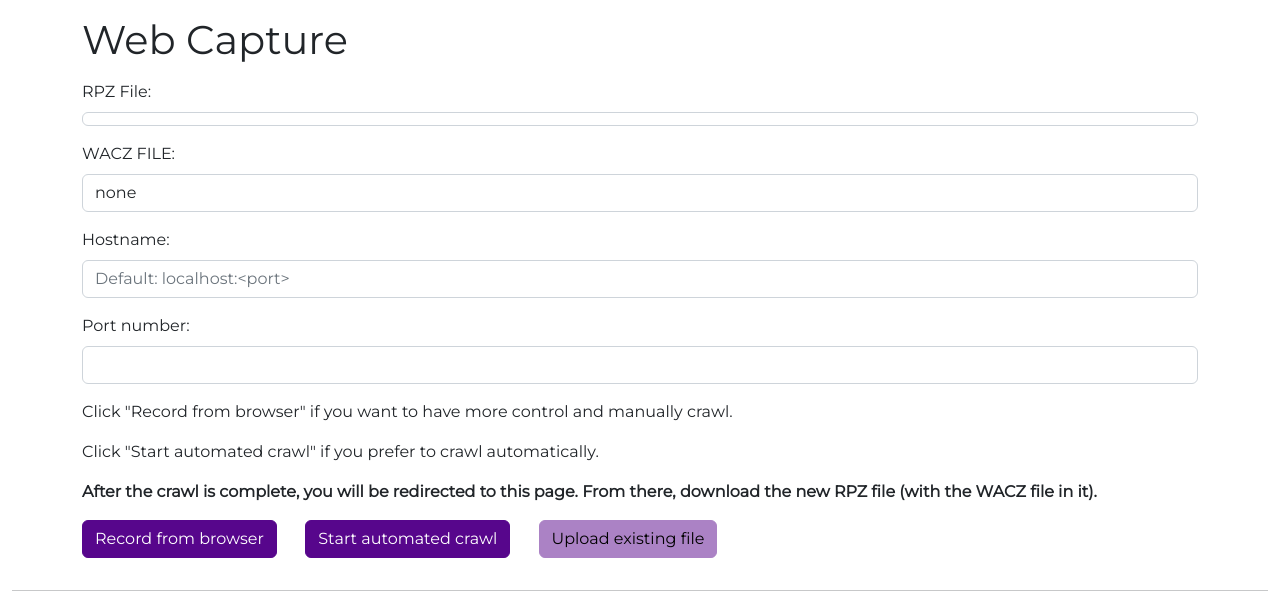
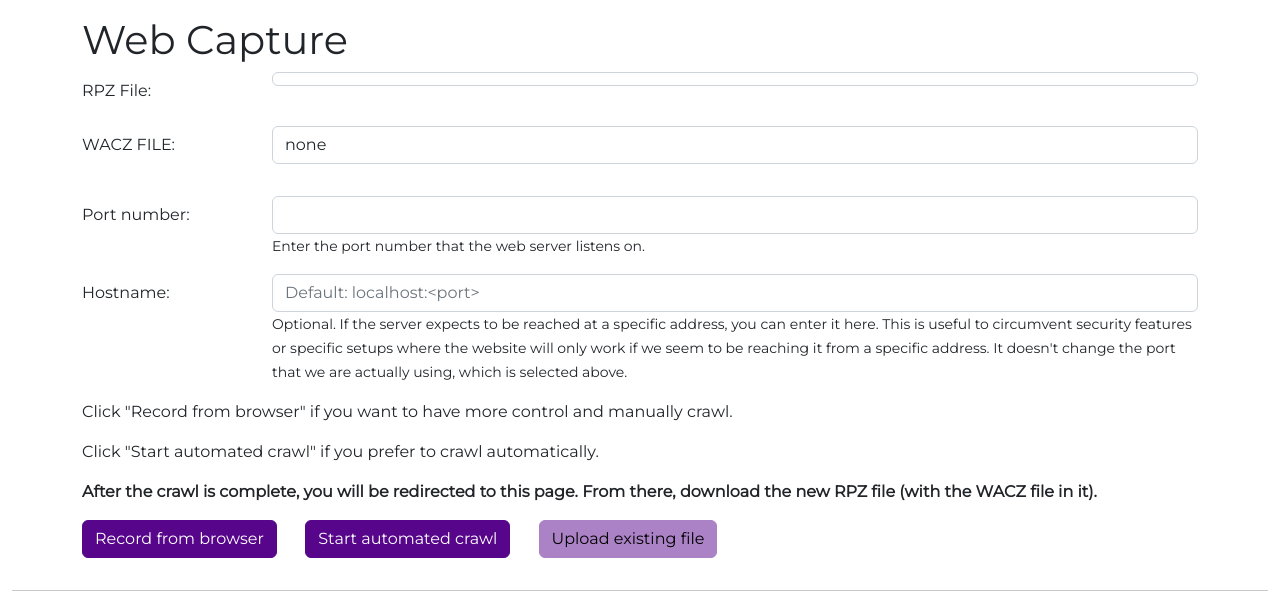
Before and after one commit to VIDA-NYU/reproserver, a Python web app: template reproserver/web/templates/webcapture/dashboard.html in a window 1280 px wide. Shown: the part 104-713 px from the top of the page. Run offline with Jinja, Linux system fonts and the light colour scheme; the template is opened without the code that fills it, so the values that code supplies are empty.

Commit message:
Add info to dashboard form using two-column layout

```diff
--- a/reproserver/web/templates/webcapture/dashboard.html
+++ b/reproserver/web/templates/webcapture/dashboard.html
@@ -14,12 +14,15 @@
 
 <form method="POST">
   {{ xsrf_form_html() }}
-  <div class="my-3">
-    <label for="filename" class="form-label">RPZ File:</label>
+  <div class="mb-3 row">
+    <label for="filename" class="col-sm-2 col-form-label">RPZ File:</label>
+    <div class="col-sm-10">
       <p class="form-control" id="filename">{{ filename }}</p>
     </div>
-  <div class="mb-3">
-    <label for="wacz" class="form-label">WACZ FILE:</label>
+  </div>
+  <div class="mb-3 row">
+    <label for="wacz" class="col-sm-2 col-form-label">WACZ FILE:</label>
+    <div class="col-sm-10">
       <p class="form-control" id="wacz">
         {% if wacz %}
         present, {{ wacz.filesize }} bytes
@@ -28,15 +31,22 @@
         {% endif %}
       </p>
     </div>
-  <div class="mb-3">
-    <label for="hostname" class="form-label">Hostname:</label>
+  </div>
+  <div class="mb-3 row">
+    <label for="port_number" class="col-sm-2 col-form-label">Port number:</label>
+    <div class="col-sm-10">
+      <input type="number" name="port_number" id="port_number" class="form-control" min="1" max="65535" value="{{ port_number }}">
+      <small>Enter the port number that the web server listens on.</small>
+    </div>
+  </div>
+  <div class="mb-3 row">
+    <label for="hostname" class="col-sm-2 col-form-label">Hostname:</label>
+    <div class="col-sm-10">
       <input type="text" name="hostname" id="hostname" class="form-control" value="{{ hostname }}" placeholder="Default: localhost:<port>">
+      <small>Optional. If the server expects to be reached at a specific address, you can enter it here. This is useful to circumvent security features or specific setups where the website will only work if we seem to be reaching it from a specific address. It doesn't change the port that we are actually using, which is selected above.</small>
     </div>
-  <div class="mb-3">
-    <label for="port_number" class="form-label">Port number:</label>
-    <input type="number" name="port_number" id="port_number" class="form-control" min="1" max="65535" value="{{ port_number }}">
   </div>
-  <div class="mb-3">
+  <div class="my-3">
     <p>Click "Record from browser" if you want to have more control and manually crawl.</p>
     <p>Click "Start automated crawl" if you prefer to crawl automatically.</p>
     <p><strong>After the crawl is complete, you will be redirected to this page. From there, download the new RPZ file (with the WACZ file in it).</strong></p>
```
Lines whose indentation alone changed are shown as unchanged.
